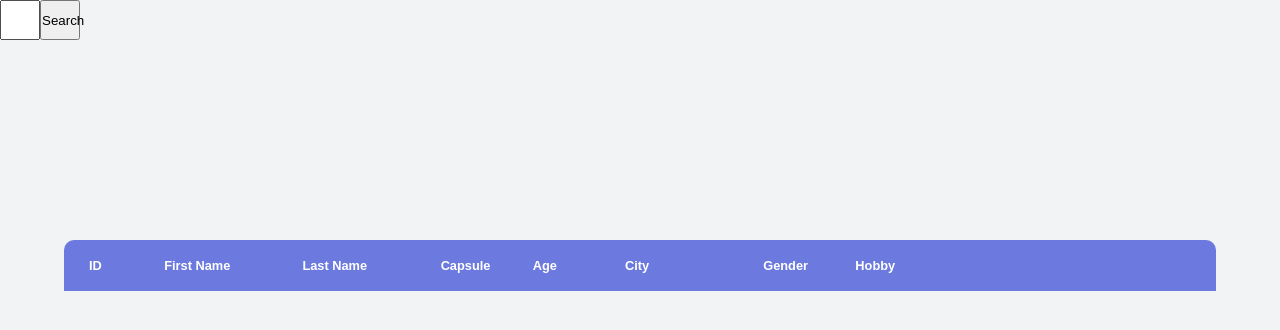
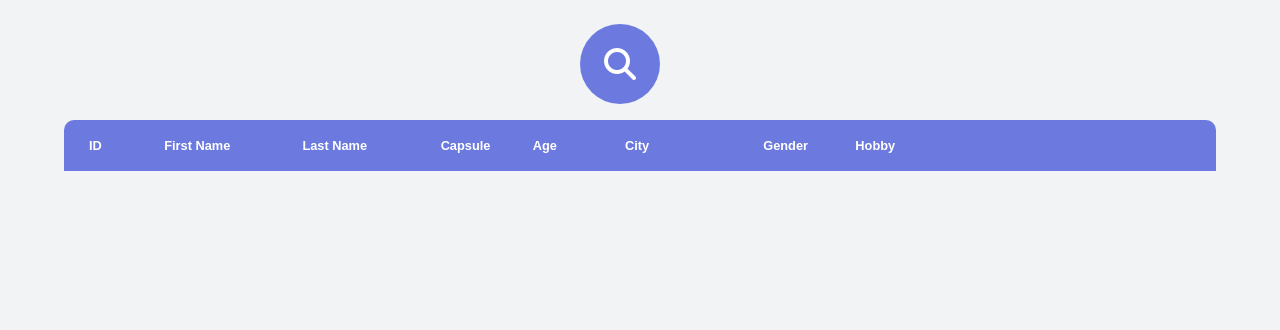
Before and after one commit to AronovSergey/Appleseeds_Weekend_Project_Bootcamp-Capsules, a plain HTML site: page index.html in a window 1280 px wide. Shown: the top 330 px of the page. Drawn offline with Linux system fonts and the light colour scheme; no server answers.

Commit message:
add search-bar

```diff
--- a/css/main.css
+++ b/css/main.css
@@ -1,7 +1,7 @@
 * {
     margin: 0;
     padding: 0;
-    box-sizing: border-box
+    box-sizing: border-box;
 }
 
 body{
@@ -10,11 +10,13 @@ body{
 }
 
 
-/* Table */
+/*~~~
+Table
+~~~*/
 .container-table {
     position: absolute;
     width: 90%;
-    top: 30vh;
+    top: 15%;
     left: 5%;
     height: 1800px;
     margin-bottom: 50px;
@@ -81,7 +83,9 @@ th, td {
 }
 
 
-/* Table Buttons */
+/*~~~~~~~~~~~
+Table Buttons
+~~~~~~~~~~~*/
 .button-column span {
     color: white;
     padding: 9px;
@@ -116,22 +120,57 @@ td input {
     outline: none;
 }
 
-/* Searchbar Section */
-.search-bar {
-    font: 1em Hind, sans-serif;
-	line-height: 1.5em;
-    display: flex;
+/*~~~~~~~~~~~~~~~
+Searchbox Section
+~~~~~~~~~~~~~~~*/
+.searchbox {
+    position: absolute;
+    top: 8%;
+    left: calc(50% - 20px);
+    transform: translate(-50%, -50%);
+    background: #6c7ae0;
+    height: 80px;
+    border-radius: 40px;
+    padding: 20px;
 }
 
-.search-bar input,
-.search-btn,
-.search-btn:before,
-.search-btn:after {
-	transition: all 0.25s ease-out;
+.searchbox:hover > .searchbox__input {
+    width: 550px;
+    padding: 0 6px;
 }
 
-.search-bar input,
-.search-btn {
-	width: 3em;
-	height: 3em;
+.searchbox:hover {
+    border-radius: 6px;
 }
+
+.searchbox .searchbox__btn {
+    float: right;
+    width: 40px;
+    height: 40px;
+    border-radius: 50%;
+    background: #6c7ae0;
+    display: flex;
+    justify-content: center;
+    align-items: center;
+    transition: 0.6s;
+    color: white;
+    cursor: pointer;
+}
+
+.searchbox__btn > i {
+    font-size: 30px;
+    text-decoration: none;
+}
+
+.searchbox__input {
+    color: white;
+    width: 0px;
+    float: left;
+    font-size: 25px;
+    padding: 0;
+    line-height: 40px;
+    border: none;
+    background: none;
+    outline: none;
+    transition: 0.4s;
+}
--- a/index.html
+++ b/index.html
@@ -9,12 +9,11 @@
     <title>Bootcamp Capsules</title>
 </head>
 <body>
-    <form action="" class="search-bar">
-        <input type="search" name="search" pattern=".*\S.*" required>
-        <button class="search-btn" type="submit">
-            <span>Search</span>
-        </button>
-    </form>
+    <div class="searchbox">
+        <input type="text" class="searchbox__input">
+        <i class="searchbox__btn fas fa-search fa-2x"></i>
+
+    </div>
     <div class="container-table">
         <div class="table-head">
             <table>
--- a/script/index.js
+++ b/script/index.js
@@ -119,6 +119,6 @@ function saveEventHandler(inputs) {
     drawTheTable();
 }
 
-/*--------------------------
-~~~~~~SearchBar Section~~~~~~~
---------------------------*/
+/*----------------------------
+~~~~~~Searchbox Section~~~~~~~
+----------------------------*/
```
